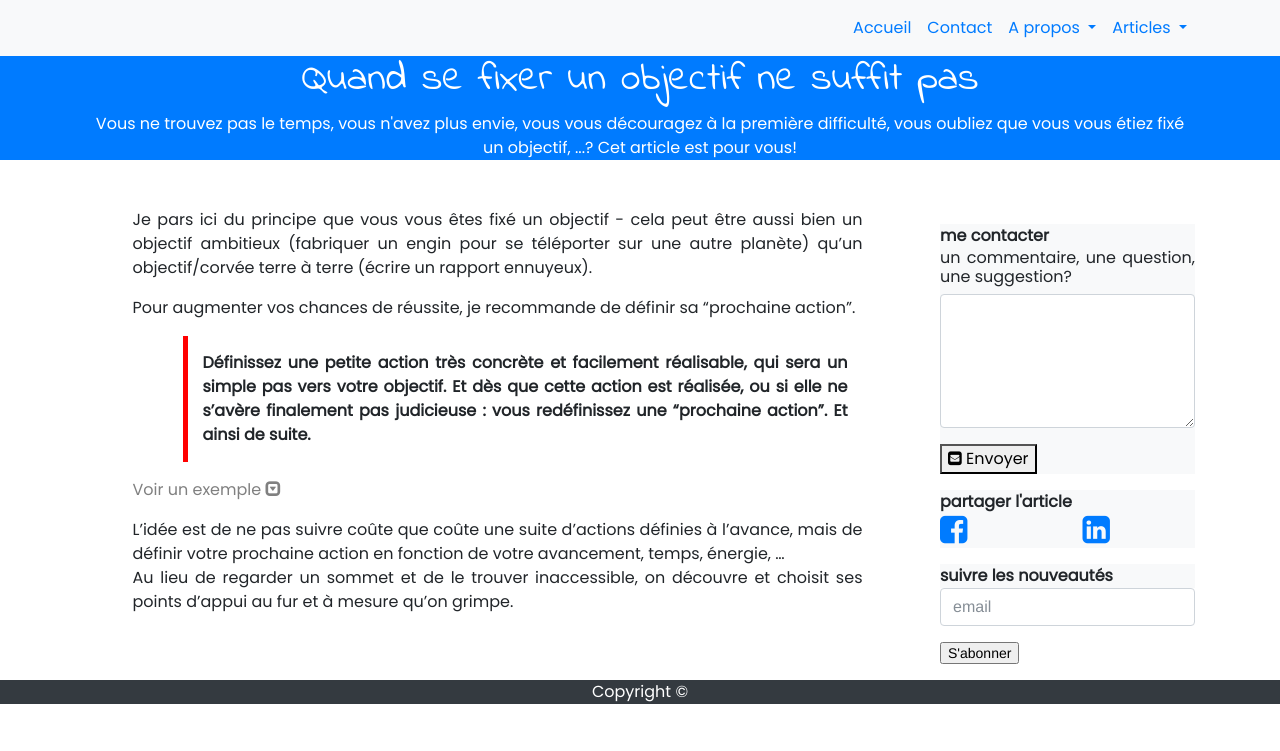
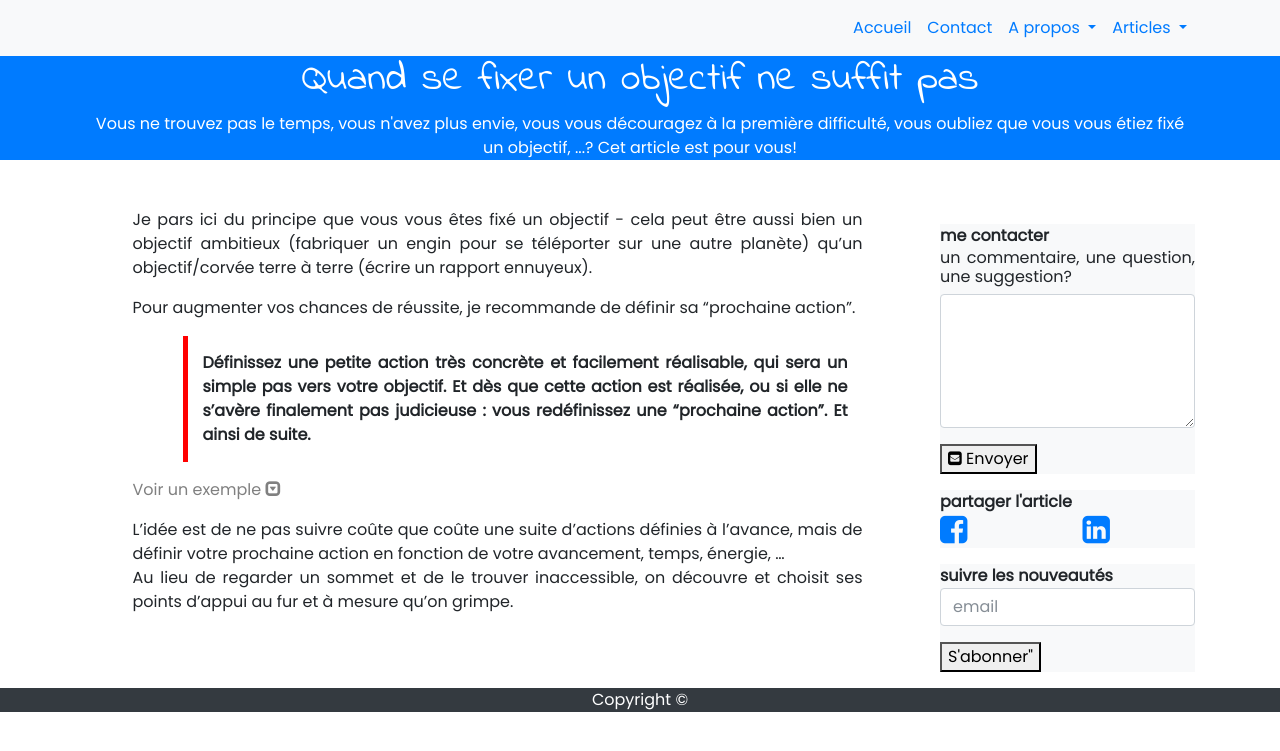
Before and after one commit to OrgaEvolutions/Nathoup.github.io, a Jekyll site: the page built from articles/prochaine_action.html, in a window 1280 px wide. Shown: the top 751 px of the page. Built offline with Jekyll 4.4.1, drawn with Linux system fonts in a browser that asks for light colours; nearby versions of some CDN libraries; some web fonts are replaced.

Commit message:
Update article.html

```diff
--- a/_layouts/article.html
+++ b/_layouts/article.html
@@ -65,9 +65,9 @@
 			    <div id="mc_embed_signup_scroll">
 
                  		<div class="form-group"><input type="email" value="" name="EMAIL" class="email form-control" id="mce-EMAIL" placeholder="email" required></div>
-			    <!-- real people should not fill this in and expect good things - do not remove this or risk form bot signups-->
+			    	<!-- real people should not fill this in and expect good things - do not remove this or risk form bot signups-->
 			     	<div style="position: absolute; left: -5000px;" aria-hidden="true"><input type="text" name="b_c92282615c03ee7c88805781b_42c312e904" tabindex="-1" value=""></div>
-			    	<input type="submit" value="S'abonner" name="subscribe" id="mc-embedded-subscribe" class="button">
+				    <button type="submit" name="subscribe" id="mc-embedded-subscribe">S'abonner"</button>
 			    </div>
 			</form>
 		  </div>
@@ -83,9 +83,3 @@
 </article>
 
 {% include footer.html %}
-
-<style type="text/css">
-	#mc_embed_signup{background:#fff; clear:left; font:14px Helvetica,Arial,sans-serif; }
-	/* Add your own MailChimp form style overrides in your site stylesheet or in this style block.
-	   We recommend moving this block and the preceding CSS link to the HEAD of your HTML file. */
--</style>
```
